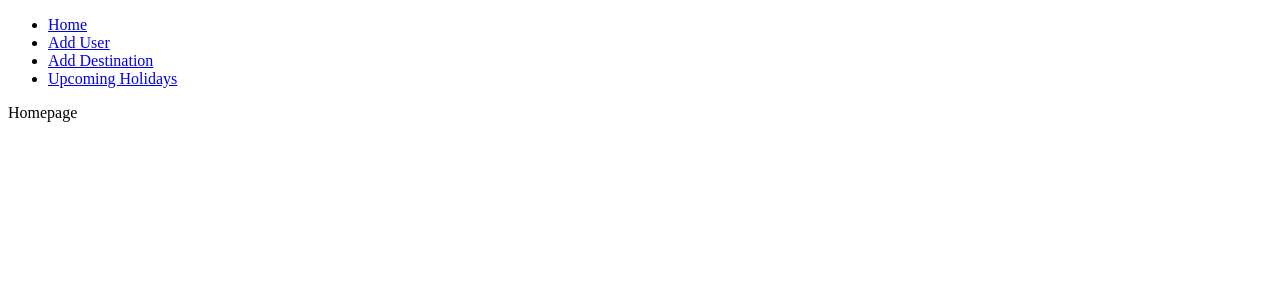
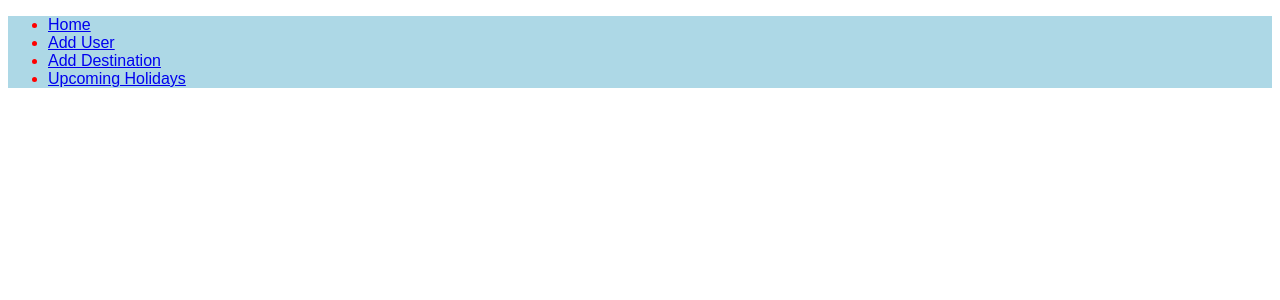
Before and after one commit to taylorwood95/Project_Week4, a Flask app: page / in a window 1280 px wide. Shown: the top 300 px of the page. Run offline with Flask 2, Linux system fonts and the light colour scheme.

Commit message:
setting up css

```diff
--- a/controllers/countries_controller.py
+++ b/controllers/countries_controller.py
@@ -33,12 +33,12 @@
     return redirect("/countries")
 
 
-@countries_blueprint.route("/countries/<int:id>", methods=["GET"])
+@countries_blueprint.route("/countries/<id>", methods=["GET"])
 def show_country(id):
 
     country = country_repository.select(id)
 
-    return render_template("/countries/show.html", country=country)
+    return render_template("countries/show.html", countries=country)
 
 
 @countries_blueprint.route("/countries/<int:id>/edit", methods=["GET"])
--- /dev/null
+++ b/static/style.css
@@ -0,0 +1,13 @@
+.menu {color: red;
+background-color: lightblue;
+display: flexbox;
+font-family: Arial, Helvetica, sans-serif;
+};
+
+#home-image {
+    width:100vw;
+    height:100vh;
+    background-image: url('images/homepage.jpg');
+    background-repeat: no-repeat;
+    background-size: cover;
+  };
--- a/templates/base.html
+++ b/templates/base.html
@@ -6,7 +6,7 @@
         <title>Bucket-List Planner</title>
         <meta name="description" content="">
         <meta name="viewport" content="width=device-width, initial-scale=1">
-        <link rel="stylesheet" href="">
+        <link rel="stylesheet" href="{{ url_for('static', filename='style.css') }}">
     </head>
     <body>
         <header>
@@ -15,7 +15,7 @@
                     <li><a href="/">Home</a></li>
                     <li><a href="/users">Add User</a></li>
                     <li><a href="/countries">Add Destination</a></li>
-                    <li><a href="show.html">Upcoming Holidays</a></li>
+                    <li><a href="/countries/<id>">Upcoming Holidays</a></li>
 
                 </ul>
             </nav>
--- a/templates/countries/show.html
+++ b/templates/countries/show.html
@@ -1,7 +1,7 @@
 {% extends "base.html" %}
 {% block content %}
 
-{% for country in all_countries %}
+{% for country in countries %}
 <div>
   <p>{{ country.user.name }}</p>
   <hr>
--- a/templates/index.html
+++ b/templates/index.html
@@ -1,4 +1,6 @@
 {% extends "base.html" %}
 {% block content %}
-Homepage
+<section id="home-image">
+
+</section>
 {% endblock %}
```
Also changed, not shown: static/images/homepage.jpg (added).
